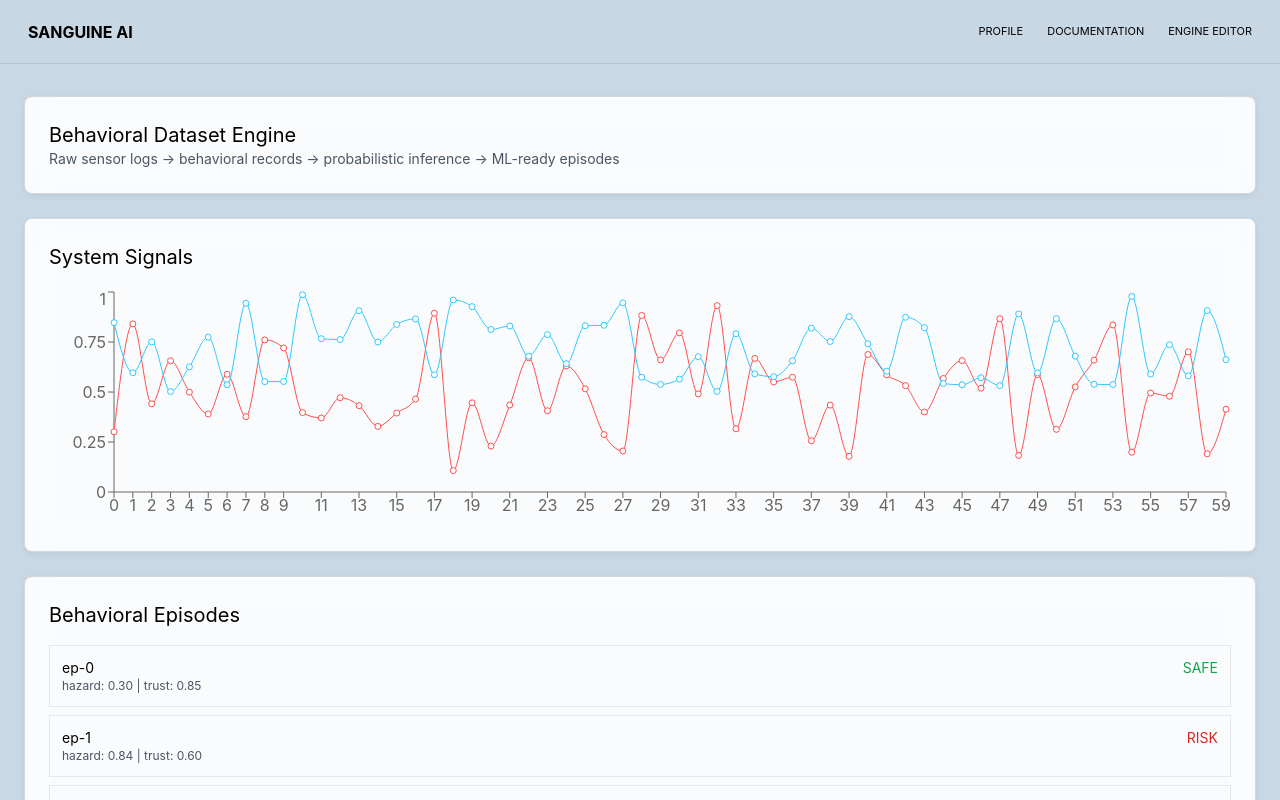
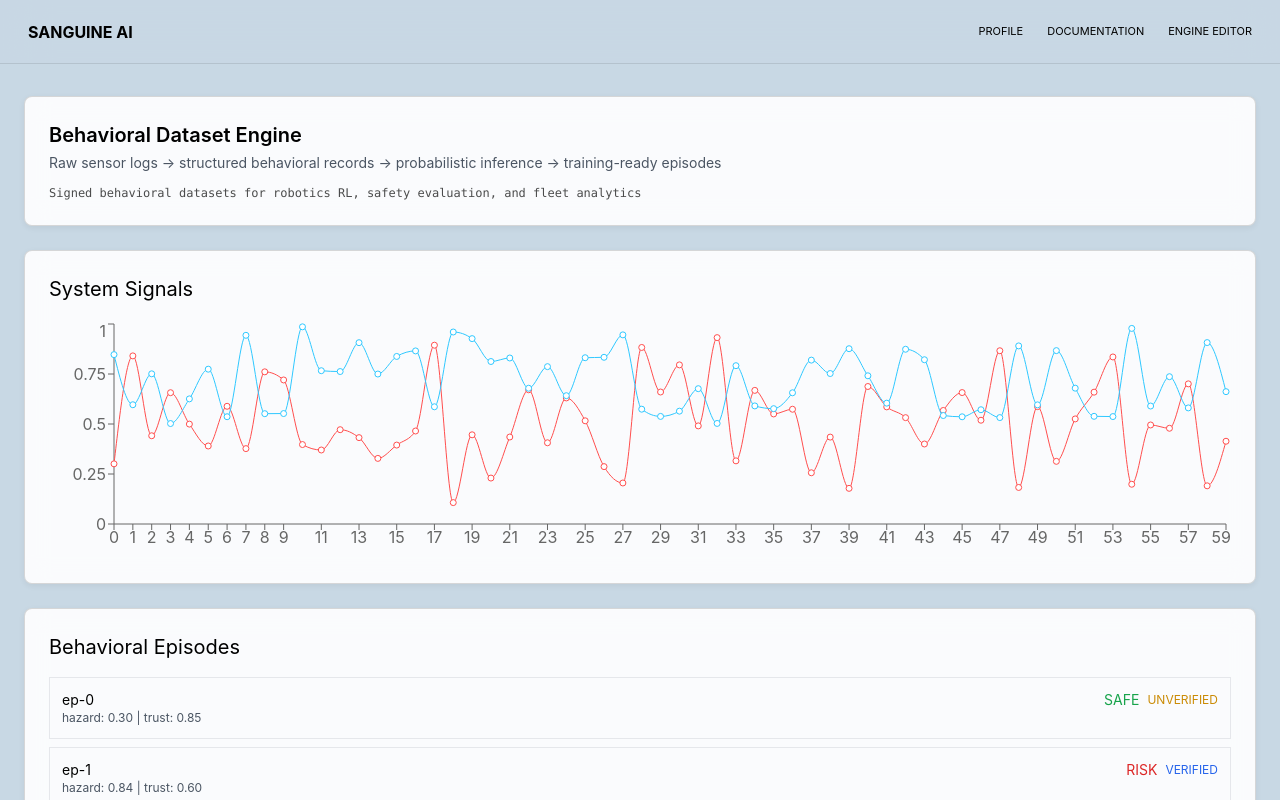
Before and after one commit to SanguineAI-Incorporated/sanguine-ai-users, a React (Vite) app: page / in a window 1280 px wide. Shown: the top 800 px of the page. Built offline with nearby package versions, Linux system fonts and the light colour scheme.

Commit message:
Add attestation details to dashboard logs

```diff
--- a/src/pages/Dashboard.jsx
+++ b/src/pages/Dashboard.jsx
@@ -26,7 +26,6 @@ const rawLogs = (() => {
 
     logs.push({
       timestamp: new Date(start + i * 60000).toISOString(),
-
       raw: {
         sensors: {
           vision: { occlusion },
@@ -70,6 +69,13 @@ function infer(log) {
       safety_reward: 1 - hazard_score,
       task_reward: task_success ? 1 : 0,
       comfort_reward: stability_index,
+    },
+
+    attestation: {
+      verified: Math.random() > 0.2,
+      signature: "sig_" + Math.random().toString(16).slice(2),
+      hash: "hash_" + Math.random().toString(16).slice(2),
+      public_key_id: "key_robotics_fleet_01",
     },
   };
 }
@@ -131,10 +137,17 @@ export default function Dashboard() {
         {/* SYSTEM HEADER */}
         <Card>
           <CardContent>
-            <h2 className="text-xl">Behavioral Dataset Engine</h2>
-            <p className="text-sm text-gray-600">
-              Raw sensor logs → behavioral records → probabilistic inference → ML-ready episodes
+            <h2 className="text-xl font-semibold">
+              Behavioral Dataset Engine
+            </h2>
+
+            <p className="text-sm text-gray-600 mt-1">
+              Raw sensor logs → structured behavioral records → probabilistic inference → training-ready episodes
             </p>
+
+            <div className="mt-3 text-xs font-mono text-black/70">
+              Signed behavioral datasets for robotics RL, safety evaluation, and fleet analytics
+            </div>
           </CardContent>
         </Card>
 
@@ -172,7 +185,11 @@ export default function Dashboard() {
                   className="p-3 border cursor-pointer hover:bg-white/50"
                 >
                   <div className="flex justify-between text-sm">
+
                     <span>{e.id}</span>
+
+                    <div className="flex gap-2 items-center">
+
                       <span
                         className={
                           e.outcomes.safety_event
@@ -182,6 +199,19 @@ export default function Dashboard() {
                       >
                         {e.outcomes.safety_event ? "RISK" : "SAFE"}
                       </span>
+
+                      <span
+                        className={
+                          e.attestation.verified
+                            ? "text-blue-600 text-xs"
+                            : "text-yellow-600 text-xs"
+                        }
+                      >
+                        {e.attestation.verified ? "VERIFIED" : "UNVERIFIED"}
+                      </span>
+
+                    </div>
+
                   </div>
 
                   <div className="text-xs text-gray-600">
@@ -200,7 +230,7 @@ export default function Dashboard() {
             <h2 className="text-xl mb-4">Episode Detail</h2>
 
             {selected ? (
-              <div className="text-sm space-y-3">
+              <div className="text-sm space-y-4">
 
                 <div>
                   <b>Derived Features</b>
@@ -222,6 +252,18 @@ export default function Dashboard() {
                   <div>Comfort: {selected.reward_proxies.comfort_reward.toFixed(2)}</div>
                 </div>
 
+                <div>
+                  <b>Attestation</b>
+                  <div>Verified: {String(selected.attestation.verified)}</div>
+                  <div>Public Key: {selected.attestation.public_key_id}</div>
+                  <div className="text-xs text-gray-600">
+                    Signature: {selected.attestation.signature}
+                  </div>
+                  <div className="text-xs text-gray-600">
+                    Hash: {selected.attestation.hash}
+                  </div>
+                </div>
+
               </div>
             ) : (
               <p className="text-sm text-gray-500">Select an episode</p>
@@ -236,7 +278,7 @@ export default function Dashboard() {
               <div>
                 <h2 className="text-xl">Dataset Export</h2>
                 <p className="text-sm text-gray-600">
-                  Export episodes as JSONL for ML / RL training pipelines
+                  Export signed behavioral episodes as JSONL for ML training
                 </p>
               </div>
 
@@ -252,17 +294,19 @@ export default function Dashboard() {
 
       </div>
 
-      {/* HOVER JSON INSPECTOR */}
+      {/* HOVER INSPECTOR */}
       {hovered && (
         <div className="fixed right-6 top-24 w-[420px] max-h-[70vh] overflow-auto bg-black text-green-200 text-[10px] p-3 border border-black/30 shadow-xl z-50">
           <div className="text-white mb-2 font-bold">
-            Episode JSON (hover)
+            Episode JSON
           </div>
+
           <pre className="whitespace-pre-wrap">
             {JSON.stringify(hovered, null, 2)}
           </pre>
         </div>
       )}
+
     </div>
   );
 }
```
Lines whose indentation alone changed are shown as unchanged.
